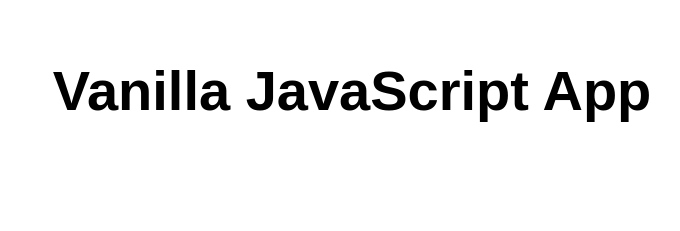
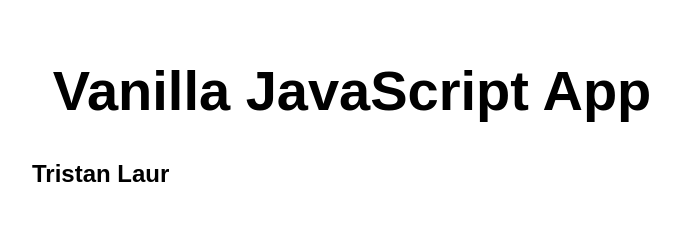
Before and after one commit to LgndryPotato/ut2024azapp, a website: page src/index.html in a window 1280 px wide. Shown: the whole page, without its empty margins (288-968 px from the left). Drawn offline with Linux system fonts and the light colour scheme.

Commit message:
Add subtitle with author's name to index.html

```diff
--- a/src/index.html
+++ b/src/index.html
@@ -11,6 +11,7 @@
 <body>
   <main>
     <h1>Vanilla JavaScript App</h1>
+    <h2>Tristan Laur</h2>
   </main>
 </body>
 
```
